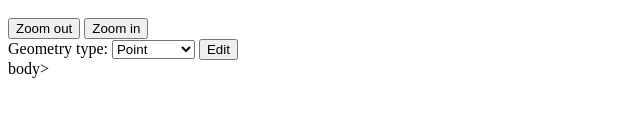
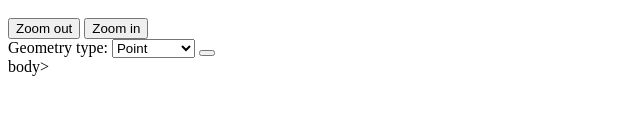
Before and after one commit to gunereren/olProject, a website built with Vite: page Frontend/index.html in a window 1280 px wide. Shown: the part 639-756 px from the top of the page, 0-640 px from the left. Built offline with nearby package versions, Linux system fonts and the light colour scheme.

Commit message:
Update index.html

```diff
--- a/Frontend/index.html
+++ b/Frontend/index.html
@@ -89,9 +89,7 @@
         </select>
     </form>
 
-    <button id="mainEditButton">
-        Edit
-    </button>
+    <button id="mainEditButton"></button>
 
     <div id="tableDiv">
         <table id="table" class="table" width=100%; style=" background-color: #eceaea; ">
```
